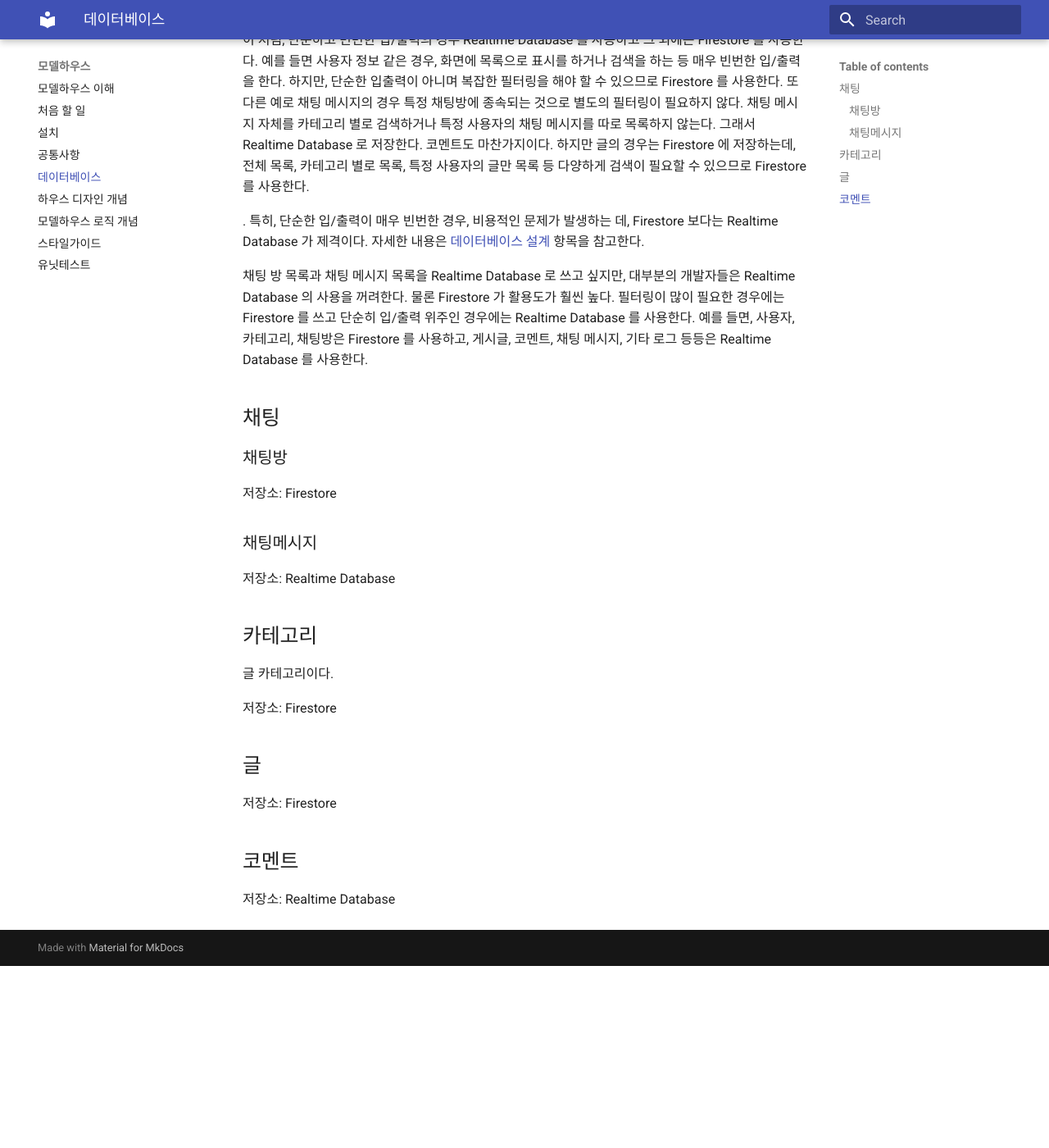
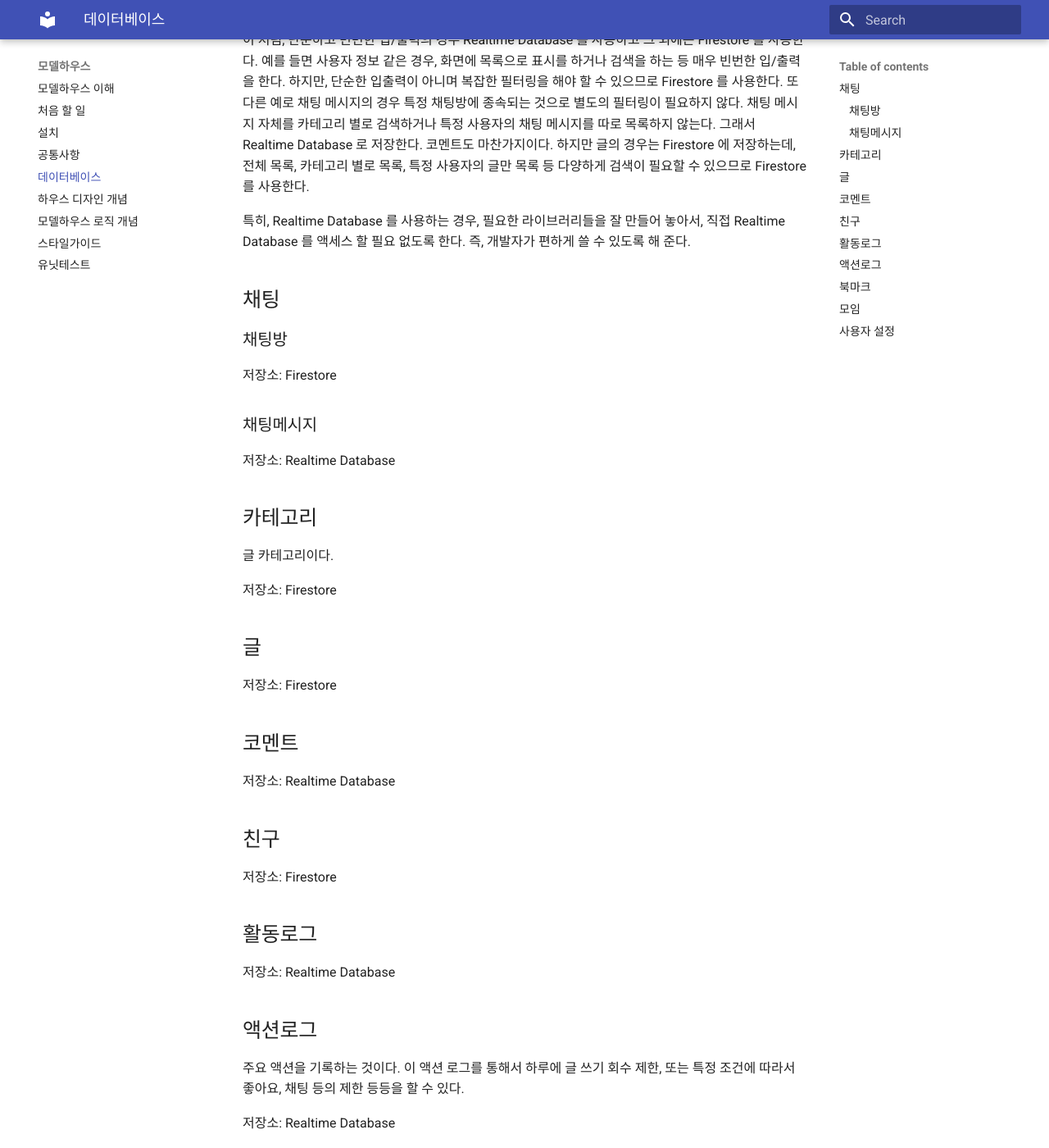
Before and after one commit to withcenterdev5/model_house, an MkDocs documentation site: the page built from docs/database.md, in a window 1280 px wide and 1400 px high, scrolled down 481 px. Shown: the whole window at 82% size. Built offline with MkDocs 1.6.1 and Material for MkDocs 9.7.7, drawn with Linux system fonts in a browser that asks for light colours; before the commit the page ends 1659 px from its top, so only the background shows below that; some of the changed text lies outside the part shown.

Commit message:
문서: 데이터베이스 관련 업데이트

```diff
--- a/docs/database.md
+++ b/docs/database.md
@@ -9,10 +9,8 @@
 
 이 처럼, 단순하고 빈번한 입/출력의 경우 Realtime Database 를 사용하고 그 외에는 Firestore 를 사용한다. 예를 들면 사용자 정보 같은 경우, 화면에 목록으로 표시를 하거나 검색을 하는 등 매우 빈번한 입/출력을 한다. 하지만, 단순한 입출력이 아니며 복잡한 필터링을 해야 할 수 있으므로 Firestore 를 사용한다. 또 다른 예로 채팅 메시지의 경우 특정 채팅방에 종속되는 것으로 별도의 필터링이 필요하지 않다. 채팅 메시지 자체를 카테고리 별로 검색하거나 특정 사용자의 채팅 메시지를 따로 목록하지 않는다. 그래서 Realtime Database 로 저장한다. 코멘트도 마찬가지이다. 하지만 글의 경우는 Firestore 에 저장하는데, 전체 목록, 카테고리 별로 목록, 특정 사용자의 글만 목록 등 다양하게 검색이 필요할 수 있으므로 Firestore 를 사용한다.
 
+특히, Realtime Database 를 사용하는 경우, 필요한 라이브러리들을 잘 만들어 놓아서, 직접 Realtime Database 를 액세스 할 필요 없도록 한다. 즉, 개발자가 편하게 쓸 수 있도록 해 준다.
 
-. 특히, 단순한 입/출력이 매우 빈번한 경우, 비용적인 문제가 발생하는 데, Firestore 보다는 Realtime Database 가 제격이다. 자세한 내용은 [데이터베이스 설계](./database.md) 항목을 참고한다.
-
-채팅 방 목록과 채팅 메시지 목록을 Realtime Database 로 쓰고 싶지만, 대부분의 개발자들은 Realtime Database 의 사용을 꺼려한다. 물론 Firestore 가 활용도가 훨씬 높다. 필터링이 많이 필요한 경우에는 Firestore 를 쓰고 단순히 입/출력 위주인 경우에는 Realtime Database 를 사용한다. 예를 들면, 사용자, 카테고리, 채팅방은 Firestore 를 사용하고, 게시글, 코멘트, 채팅 메시지, 기타 로그 등등은 Realtime Database 를 사용한다.
 
 
 ## 채팅
@@ -42,3 +40,38 @@
 ## 코멘트
 
 저장소: Realtime Database
+
+
+## 친구
+
+저장소: Firestore
+
+
+## 활동로그
+
+저장소: Realtime Database
+
+## 액션로그
+
+주요 액션을 기록하는 것이다. 이 액션 로그를 통해서 하루에 글 쓰기 회수 제한, 또는 특정 조건에 따라서 좋아요, 채팅 등의 제한 등등을 할 수 있다.
+
+
+저장소: Realtime Database
+
+
+## 북마크
+
+저장소: Realtime Database
+
+
+## 모임
+
+모임은 카페 또는 동호회의 성격을 가지며, 회원 가입을 통해서 해당 카페의 글, 채팅을 사용 할 수 있다. 또한 오프라인 이벤트 참여 신청 기능도 있다.
+
+저장소: Firestore
+
+## 사용자 설정
+
+사용자 별 개인 설정이다.
+
+저장소: Firestore
```
